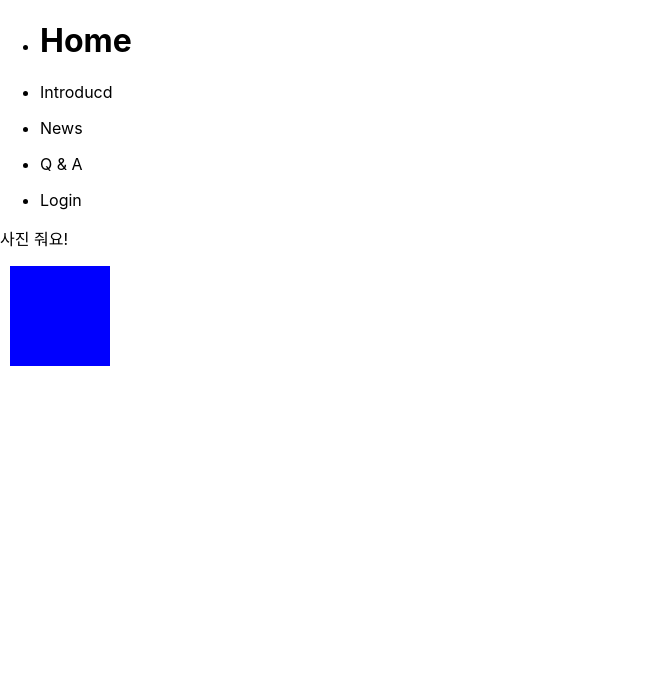
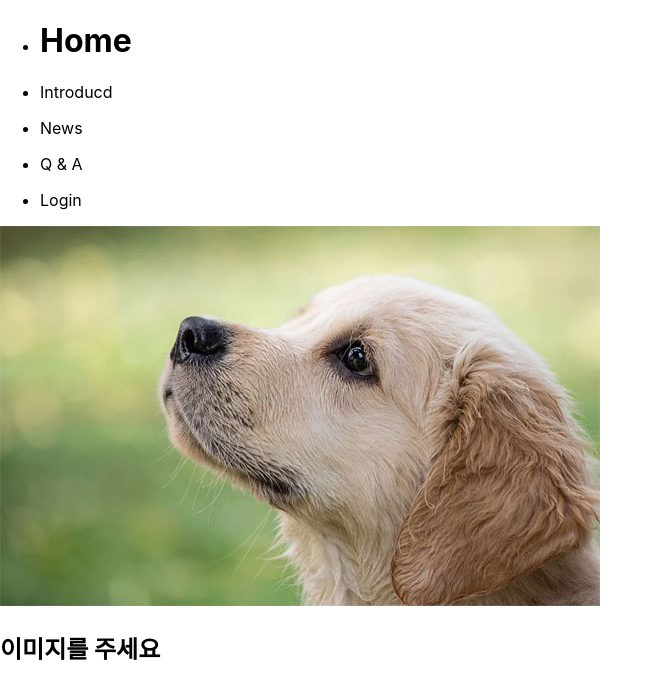
Before and after one commit to JoonYeong-Yoon/frontend, a React (Create React App) app: page / in a window 1280 px wide. Both pictures are taken after a click on the item "Home". Shown: the top 698 px of the page, without its empty margins (0-663 px from the left). Built offline with nearby package versions, Linux system fonts and the light colour scheme.

Commit message:
별거 안했었요

```diff
--- a/src/pages/DiseaseJudgementTwo.js
+++ b/src/pages/DiseaseJudgementTwo.js
@@ -2,6 +2,7 @@ import axios from "axios";
 import React, { useCallback } from "react";
 import { useDropzone } from "react-dropzone";
 import { useState, useRef } from "react";
+import onDropZoneImage from "../img/onDropZoneOnDiseaseJudgementPage.jpg";
 
 const DiseaseJudgementTwo = ({}) => {
   const [result, setResult] = useState(null);
@@ -26,27 +27,24 @@ const DiseaseJudgementTwo = ({}) => {
     <>
       {result === null ? (
         <>
-          <p>사진 줘요!</p>
           <div {...getRootProps()}>
             <input {...getInputProps()} />
             {isDragActive ? (
               <div
                 style={{
-                  width: "100px", // 너비
-                  height: "100px", // 높이
-                  backgroundColor: "red", // 전달받은 색상
+                  width: "600px", // 너비
+                  height: "380px", // 높이
+                  backgroundColor: "blue", // 전달받은 색상
                   margin: "10px",
                 }}
               ></div>
             ) : (
-              <div
-                style={{
-                  width: "100px", // 너비
-                  height: "100px", // 높이
-                  backgroundColor: "blue", // 전달받은 색상
-                  margin: "10px",
-                }}
-              ></div>
+              <div>
+                <div>
+                  <img src={onDropZoneImage} alt="사진 주세요" />
+                  <h2>이미지를 주세요</h2>
+                </div>
+              </div>
             )}
           </div>
         </>
```
Also changed, not shown: src/img/onDropZoneOnDiseaseJudgementPage.jpg (added).
